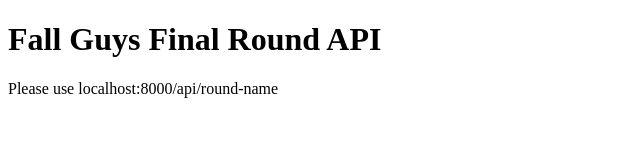
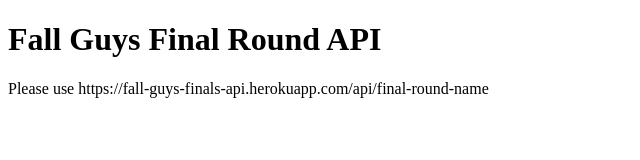
Before and after one commit to mkfrechette/fall-guys-final-api, a website: page index.html in a window 1280 px wide. Shown: the whole page, without its empty margins (0-640 px from the left). Drawn offline with Linux system fonts and the light colour scheme.

Commit message:
updated HTML documentation

```diff
--- a/index.html
+++ b/index.html
@@ -8,6 +8,6 @@
 </head>
 <body>
     <h1>Fall Guys Final Round API</h1>
-    <p>Please use localhost:8000/api/round-name</p>
+    <p>Please use https://fall-guys-finals-api.herokuapp.com/api/final-round-name</p>
 </body>
 </html>
```
